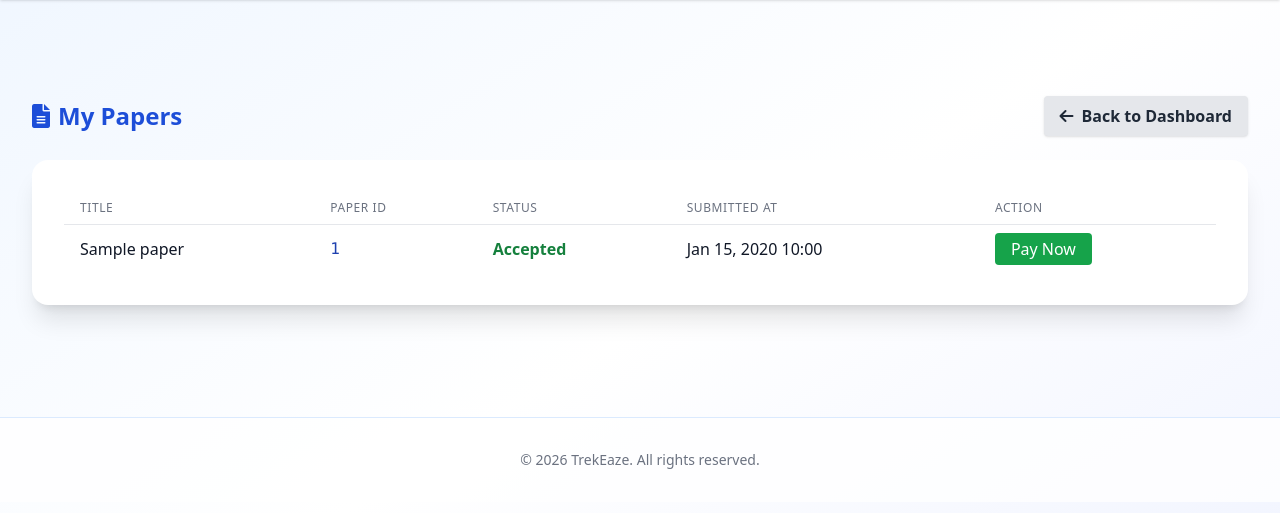
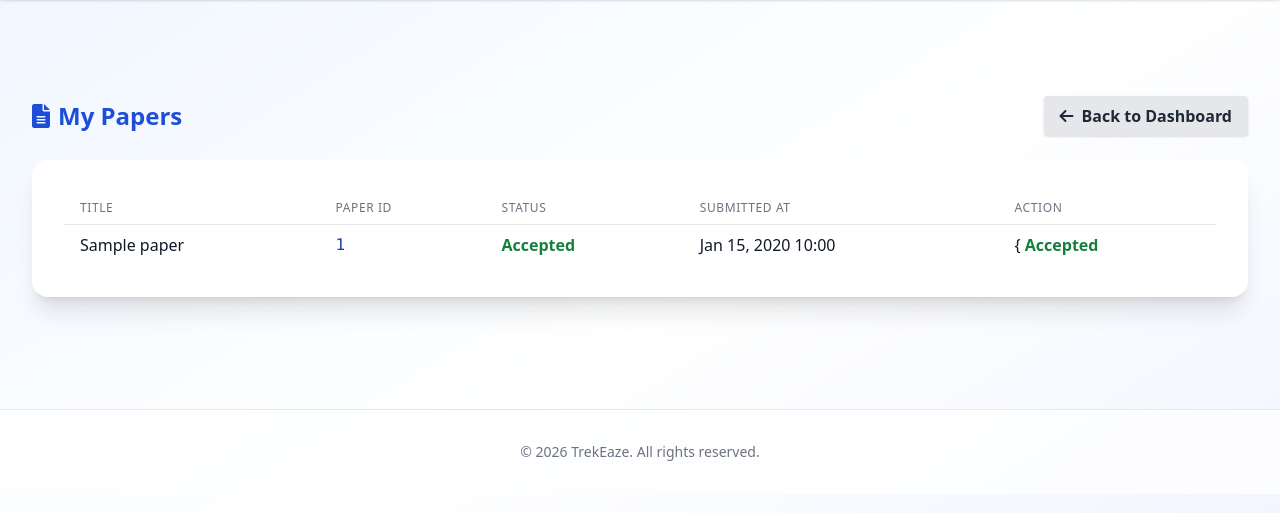
Before and after one commit to AdityaGoyal1505/Treakeaze, a Django app: template papersetu2-main/papersetu2-main/templates/conference/author_papers.html in a window 1280 px wide. Shown: the part 73-586 px from the top of the page. Run offline with Django 5.2, Linux system fonts and the light colour scheme; the template is opened without the code that fills it: most values are stand-ins (such as "Sample title", 1, 10 or a date in 2020); parts of the project's set-up code (start-up, migrations or seed data) failed here and were passed over; some libraries are stand-ins or nearby versions.

Commit message:
Update author_papers.html

```diff
--- a/papersetu2-main/papersetu2-main/templates/conference/author_papers.html
+++ b/papersetu2-main/papersetu2-main/templates/conference/author_papers.html
@@ -43,31 +43,10 @@
                     </td>
                     <td class="px-4 py-2 whitespace-nowrap">{{ paper.submitted_at|date:"M d, Y H:i" }}</td>
                     <td class="px-4 py-2 whitespace-nowrap">
-                        {% if paper.status == 'accepted' and not paper.is_paid %}
-                            <button id="pay-btn-{{ paper.id }}" class="bg-green-600 hover:bg-green-700 text-white px-4 py-1 rounded">Pay Now</button>
-                            <script src="https://js.stripe.com/v3/"></script>
-                            <script>
-                            document.getElementById('pay-btn-{{ paper.id }}').onclick = function() {
-                                fetch("{% url 'conference:create_checkout_session' paper.id %}", {
-                                    method: "POST",
-                                    headers: {
-                                        "X-CSRFToken": "{{ csrf_token }}",
-                                        "Content-Type": "application/json"
-                                    }
-                                })
-                                .then(response => response.json())
-                                .then(data => {
-                                    if (data.id) {
-                                        var stripe = Stripe(data.stripe_public_key);
-                                        stripe.redirectToCheckout({ sessionId: data.id });
-                                    } else {
-                                        alert(data.error || "Error creating payment session.");
-                                    }
-                                });
-                            }
-                            </script>
-                        {% elif paper.status == 'accepted' and paper.is_paid %}
-                            <span class="ml-2 text-green-700 font-semibold">Paid</span>
+                        {{% if paper.status == 'accepted' %}
+                            <span class="text-green-700 font-semibold">
+                                Accepted
+                            </span>
                         {% else %}
                             <span class="text-gray-400">-</span>
                         {% endif %}
```
